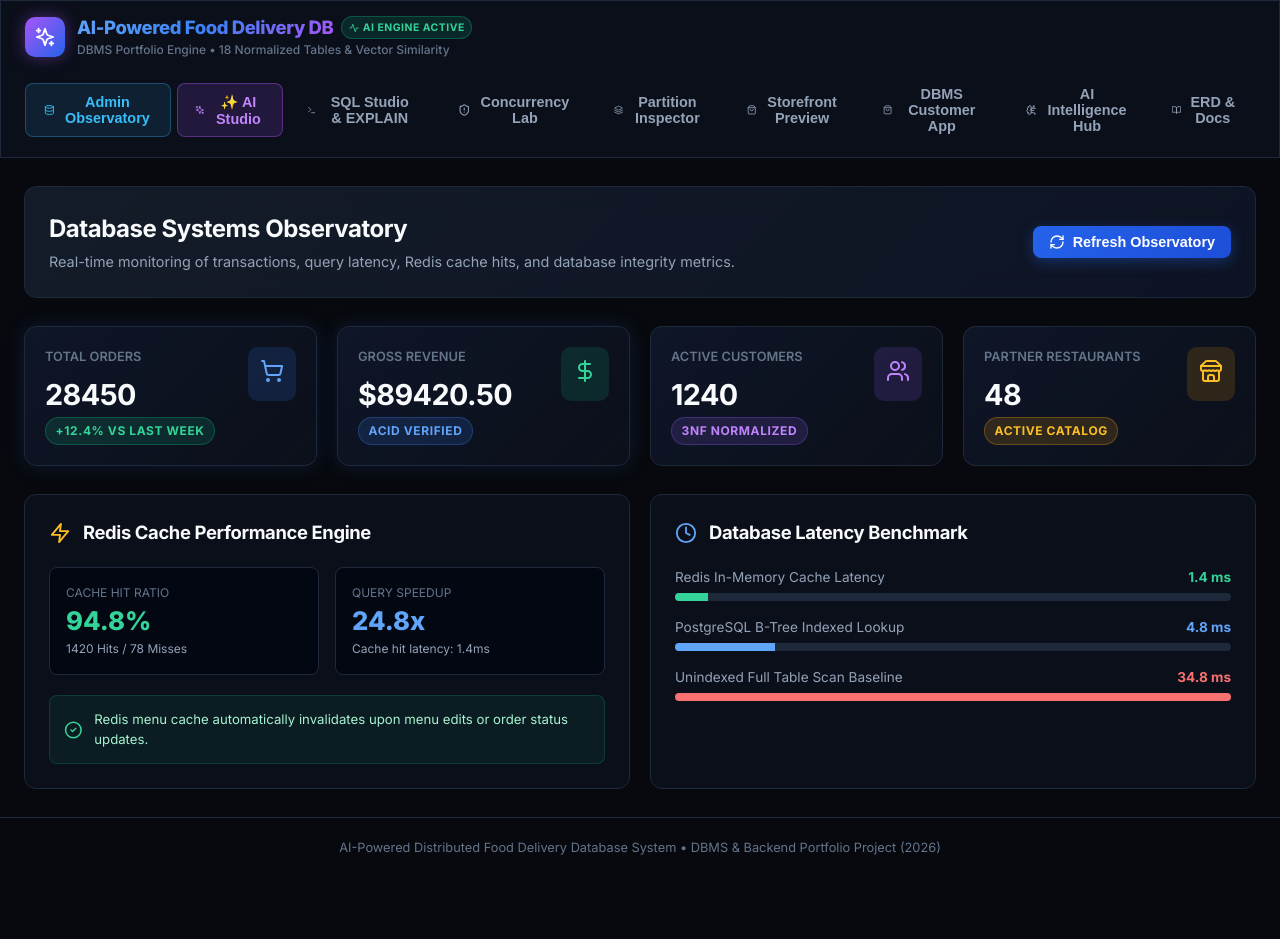
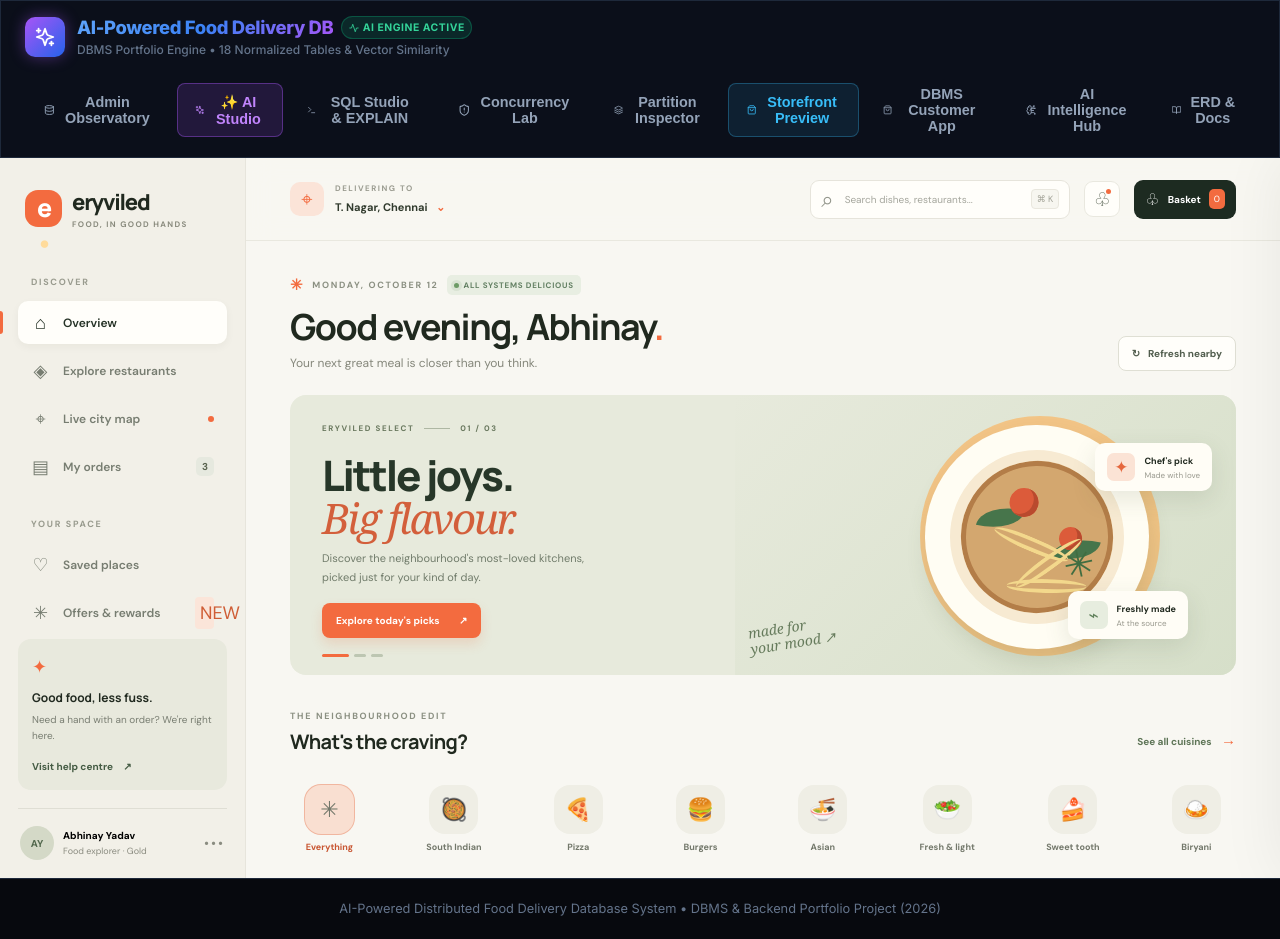
Before and after one commit to justsamaan/Eryviled-Distributed-Food-Delivery-Database-System-Implementation-Plan, a React (Vite) app in the folder client/: page / in a window 1280 px wide. Before the commit the page ends 877 px from the top, so only its background shows below. Built offline with nearby package versions, Linux system fonts and the light colour scheme; no server answers.

Commit message:
Make storefront preview the default landing screen

```diff
--- a/client/src/App.jsx
+++ b/client/src/App.jsx
@@ -10,7 +10,7 @@ import DocumentationView from './components/DocumentationView';
 import AiRecommendationLab from './components/AiRecommendationLab';
 
 export default function App() {
-  const [activeTab, setActiveTab] = useState('observatory');
+  const [activeTab, setActiveTab] = useState('storefrontPreview');
 
   return (
     <div style={{ minHeight: '100vh', display: 'flex', flexDirection: 'column', backgroundColor: 'var(--bg-dark)' }}>
```
